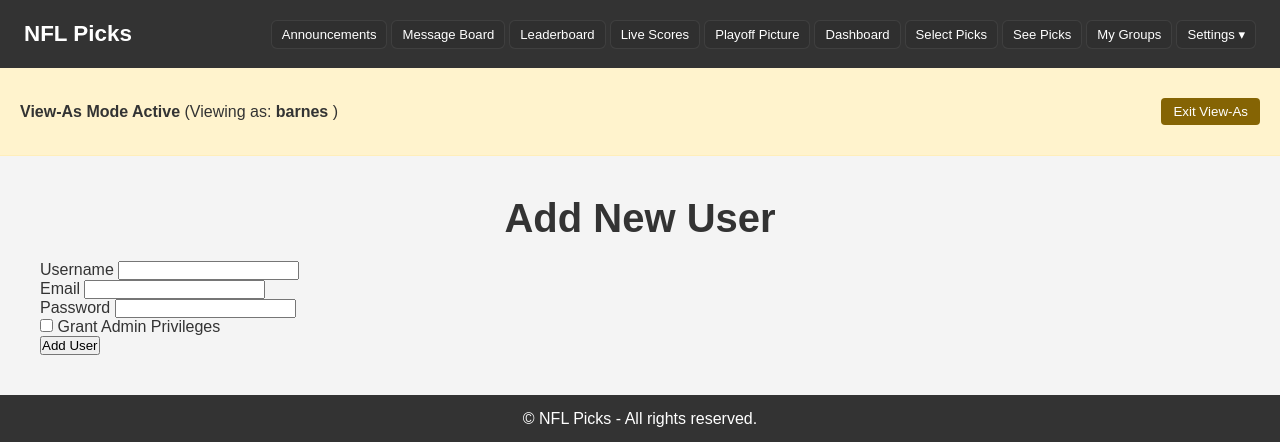
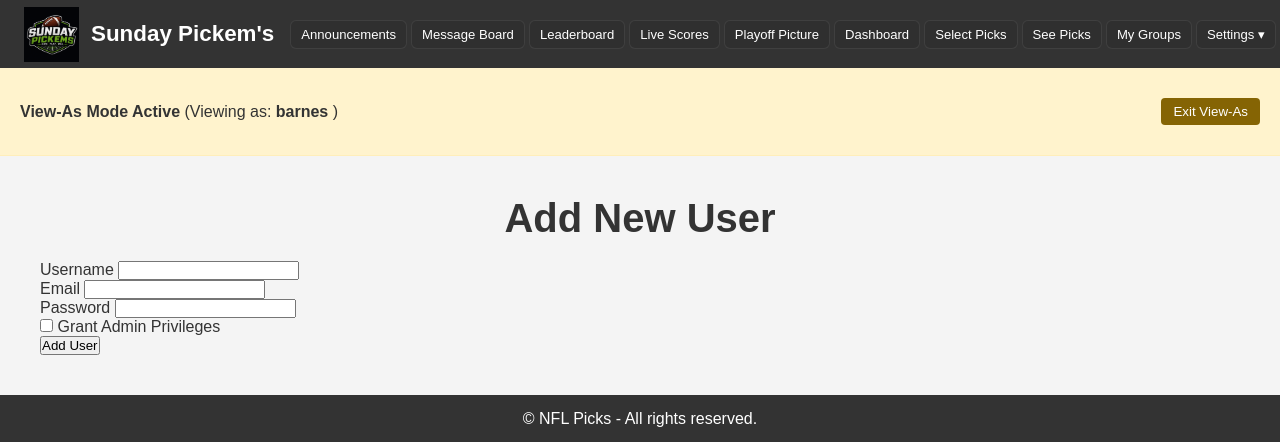
Before and after one commit to stevenbarnes2017/NFL_Football_Pool, a Flask app: page /admin/add_user in a window 1280 px wide. Shown: the top 442 px of the page. Run offline with Flask 3, Linux system fonts and the light colour scheme; a user stored in the database is signed in; parts of the project's set-up code (start-up, migrations or seed data) failed here and were passed over; some libraries are stand-ins or nearby versions.

Commit message:
adding the new logo to nav bar

```diff
--- a/Football_Project/templates/base.html
+++ b/Football_Project/templates/base.html
@@ -16,7 +16,14 @@
   <div class="topbar-inner">
 
     <div class="brand-group-wrap">
-      <a class="brand" href="{{ url_for('main.dashboard') }}">NFL Picks</a>
+      <a class="brand" href="{{ url_for('main.dashboard') }}" style="display: flex; align-items: center;">
+        <img
+          src="{{ url_for('static', filename='images/logo.png') }}"
+          alt="Sunday Pickem's logo"
+          style="height: 55px; width: auto; margin-right: 12px;"
+        >
+        Sunday Pickem's
+      </a>
 
       {% if current_user.is_authenticated and active_group %}
         <span class="active-group-pill">
```
Also changed, not shown: Football_Project/static/images/logo.png (added).
